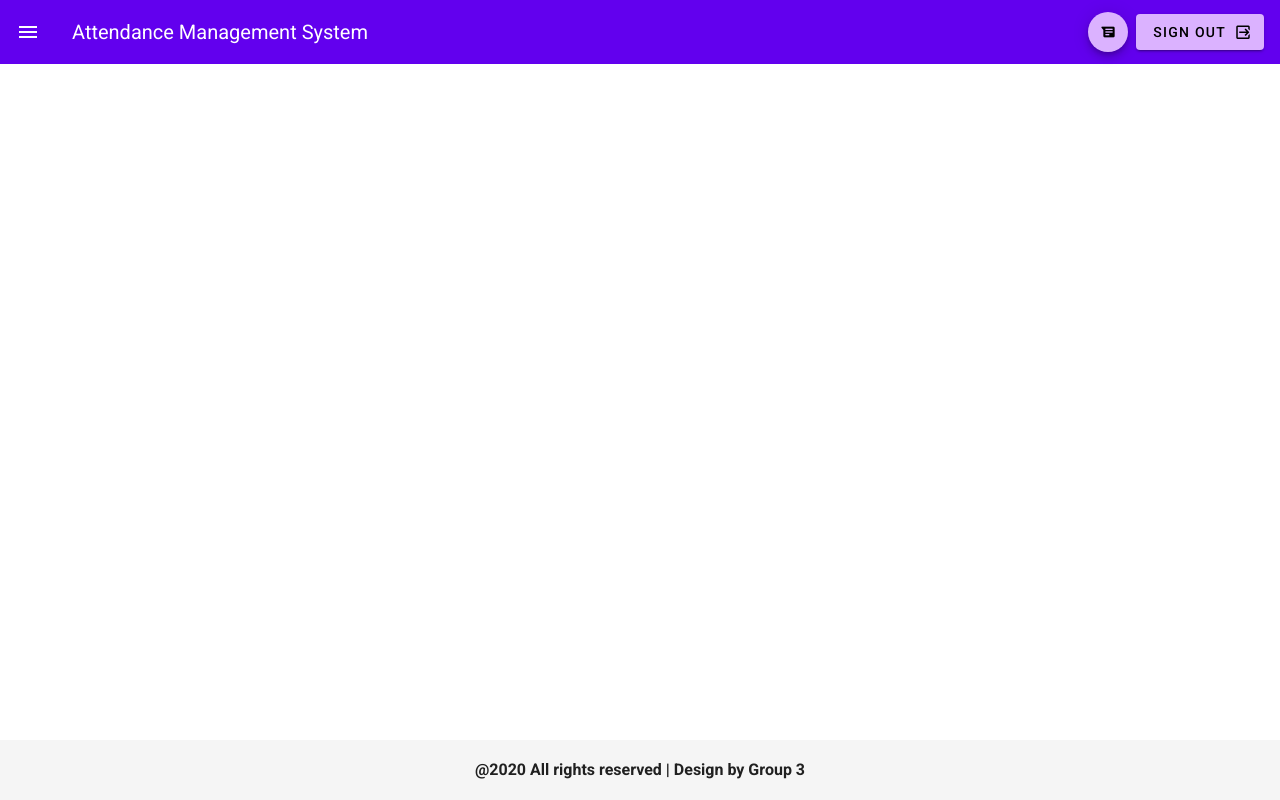
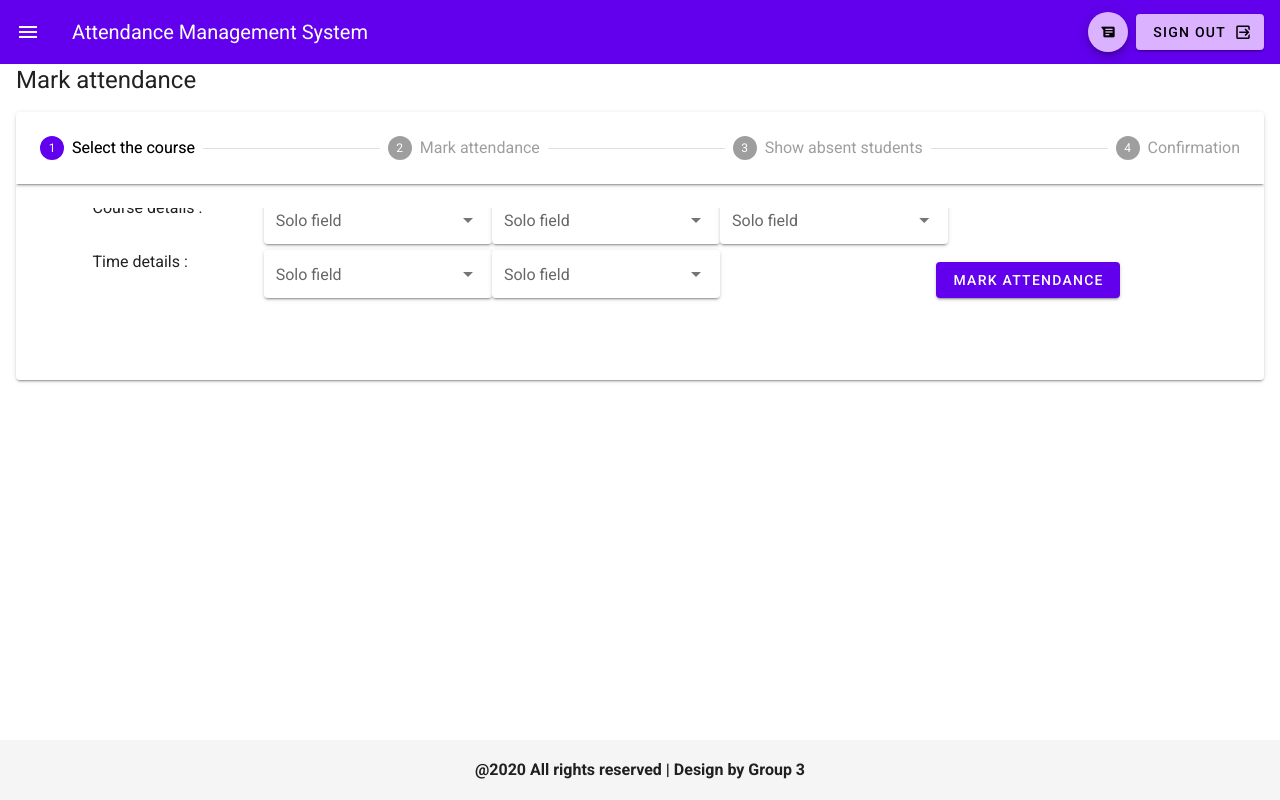
Before and after one commit to GimanthaDissanayake/attendance-management-system, a Vue app: page /MarkAttendance in a window 1280 px wide. Built offline with nearby package versions, Linux system fonts and the light colour scheme.

Commit message:
Added MarkAttendance

```diff
--- a/src/router.js
+++ b/src/router.js
@@ -7,6 +7,7 @@ import ViewAttendance from './views/ViewAttendance.vue'
 import ViewMahapolaEligibility from './views/ViewMahapolaEligibility.vue'
 import ViewDetailedAttendance from './views/ViewDetailedAttendance.vue'
 import ViewAlerts from "./views/ViewAlerts.vue"
+import MarkAttendance from "./views/MarkAttendance.vue"
 
 Vue.use(Router)
 
@@ -49,5 +50,10 @@ export default new Router({
       name: 'viewalerts',
       component: ViewAlerts
     },
+    {
+      path: '/MarkAttendance',
+      name: 'markattendance',
+      component: MarkAttendance
+    },
   ]
 })
--- /dev/null
+++ b/src/views/MarkAttendance.vue
@@ -0,0 +1,266 @@
+<template>
+    <div>
+     <p class='text-h5'>Mark attendance</p>
+  <v-stepper v-model="e1">
+    <v-stepper-header>
+      <v-stepper-step
+        :complete="e1 > 1"
+        step="1"
+      >
+        Select the course
+      </v-stepper-step>
+
+      <v-divider></v-divider>
+
+      <v-stepper-step
+        :complete="e1 > 2"
+        step="2"
+      >
+        Mark attendance
+      </v-stepper-step>
+
+      <v-divider></v-divider>
+
+      <v-stepper-step step="3">
+        Show absent students
+      </v-stepper-step>
+
+      <v-divider></v-divider>
+
+      <v-stepper-step step="4">
+        Confirmation
+      </v-stepper-step>
+    </v-stepper-header>
+
+    <v-stepper-items>
+      <v-stepper-content step="1">
+
+<!--  stepper 1 contents  -->
+    <v-container>
+
+      <v-layout row >
+        <v-flex md9 xs12>
+
+             <v-layout row>
+                <v-flex md3 xs12>
+                    <v-layout>
+                      <v-flex md3 mx3>
+                      </v-flex>
+                      <v-flex md9 mx9>
+                        Course details :
+                      </v-flex>
+                    </v-layout>
+
+
+                </v-flex>
+                <v-flex md3 xs12>
+                    <v-select
+                        :items="items"
+                        label="Solo field"
+                        solo
+                     ></v-select>
+                </v-flex>
+                <v-flex md3 xs12>
+                     <v-select
+                        :items="items"
+                        label="Solo field"
+                        solo
+                     ></v-select>
+                </v-flex>
+                <v-flex md3 xs12>
+                     <v-select
+                        :items="items"
+                        label="Solo field"
+                        solo
+                     ></v-select>
+                </v-flex>
+             </v-layout>
+
+        </v-flex>
+
+      </v-layout>
+
+      <v-layout row wrap>
+          <v-flex md9 xs12>
+              <v-layout row wrap>
+                  <v-flex md3 xs12>
+                    <v-layout>
+                      <v-flex md3 mx3>
+                      </v-flex>
+                      <v-flex md9 mx9>
+                        Time details :
+                      </v-flex>
+                    </v-layout>
+
+                  </v-flex>
+                  <v-flex md3 xs12>
+                      <v-select
+                        :items="items"
+                        label="Solo field"
+                        solo
+                     ></v-select>
+                  </v-flex>
+                  <v-flex md3 xs12>
+                      <v-select
+                        :items="items"
+                        label="Solo field"
+                        solo
+                     ></v-select>
+                  </v-flex>
+              </v-layout>
+          </v-flex>
+          <v-flex md3 xs12>
+              <v-btn
+                color="primary"
+                @click="e1 = 2"
+                >
+                    Mark attendance
+                </v-btn>
+          </v-flex>
+      </v-layout>
+    </v-container>
+    <br><br>
+
+      </v-stepper-content>
+
+      <v-stepper-content step="2">
+        <v-layout row wrap>
+            <v-flex md9 xs12>
+                <v-img
+                    lazy-src="https://picsum.photos/id/11/10/6"
+                    max-height="400"
+                    max-width="900"
+                    src="https://picsum.photos/id/11/500/300"
+                ></v-img>
+            </v-flex>
+            <v-flex md3 xs12>
+                <v-btn
+                    text
+                >
+                    Retake
+                </v-btn>
+                <v-btn
+                 @click="e1 = 3"
+                 color="primary">
+                    Confirm
+                </v-btn>
+            </v-flex>
+        </v-layout>
+      </v-stepper-content>
+
+      <v-stepper-content step="3">
+        <v-container>
+          <v-layout row wrap>
+            <v-flex md3 xs12>
+                Number of present students : 44
+            </v-flex>
+            <v-flex md6 xs12>
+
+            </v-flex>
+            <v-flex md3 xs12>
+                Attendance persentage : 85%
+            </v-flex>
+
+          </v-layout>
+    <br>
+
+        <template>
+  <v-data-table
+    :headers="headers"
+    :items="desserts"
+    class="elevation-1"
+  >
+    <template v-slot:item.remove="{ item }">
+      <v-btn
+        :color="red"
+      >
+        {{ item.remove }}
+      </v-btn>
+    </template>
+  </v-data-table>
+ </template>
+<br>
+            Add unregistered students
+         <v-layout row wrap>
+
+            <v-flex md4 xs6>
+                <v-text-field  label="   Registration Number"></v-text-field>
+            </v-flex>
+            <v-flex md4 xs6>
+                <v-btn>
+                    Add
+                </v-btn>
+            </v-flex>
+             <v-flex md4 xs6>
+                <v-btn
+                   color="primary"
+                    @click="e1 = 1"
+                >
+                    Mark attendance
+                </v-btn>
+            </v-flex>
+
+
+          </v-layout>
+        </v-container>
+
+
+
+        <br>
+
+      </v-stepper-content>
+    </v-stepper-items>
+  </v-stepper>
+    </div>
+</template>
+
+<script>
+  export default {
+
+    data: () => ({
+      items: ['Foo', 'Bar', 'Fizz', 'Buzz'],
+       e1: 1,
+    }),
+  }
+</script>
+
+<script>
+  export default {
+    data () {
+      return {
+        items: ['Foo', 'Bar', 'Fizz', 'Buzz'],
+       e1: 1,
+        headers: [
+          {
+            text: 'Registration no',
+            align: 'start',
+            sortable: false,
+            value: 'reg_no',
+          },
+          { text: 'Name', value: 'name' },
+          { text: 'Remove from list', value: 'remove' },
+
+        ],
+        desserts: [
+          {
+            reg_no: 'SC/2017/10303',
+            name: "Heshan Jayasinghe",
+            remove: 'remove',
+
+
+          },
+          {
+            reg_no: 'SC/2017/10285',
+            name: 'Gimantha Dissanayake',
+            remove: 'remove',
+
+
+          },
+
+        ],
+      }
+    },
+
+
+  }
+</script>
```
